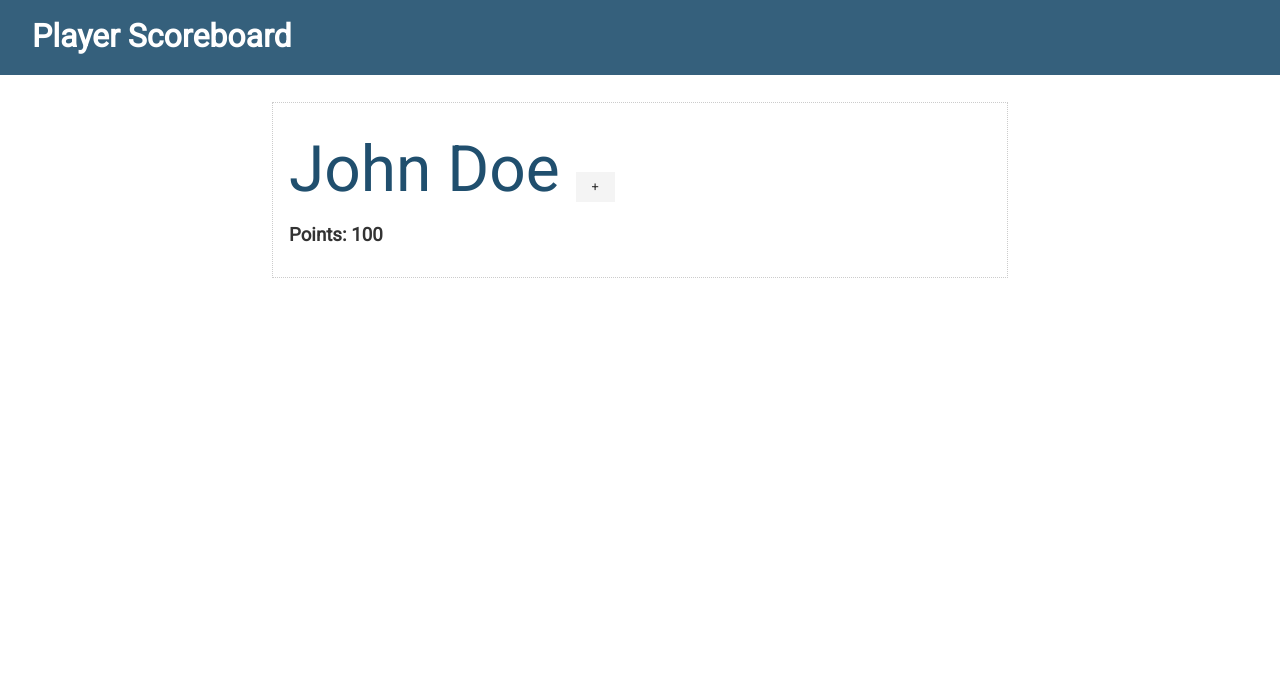
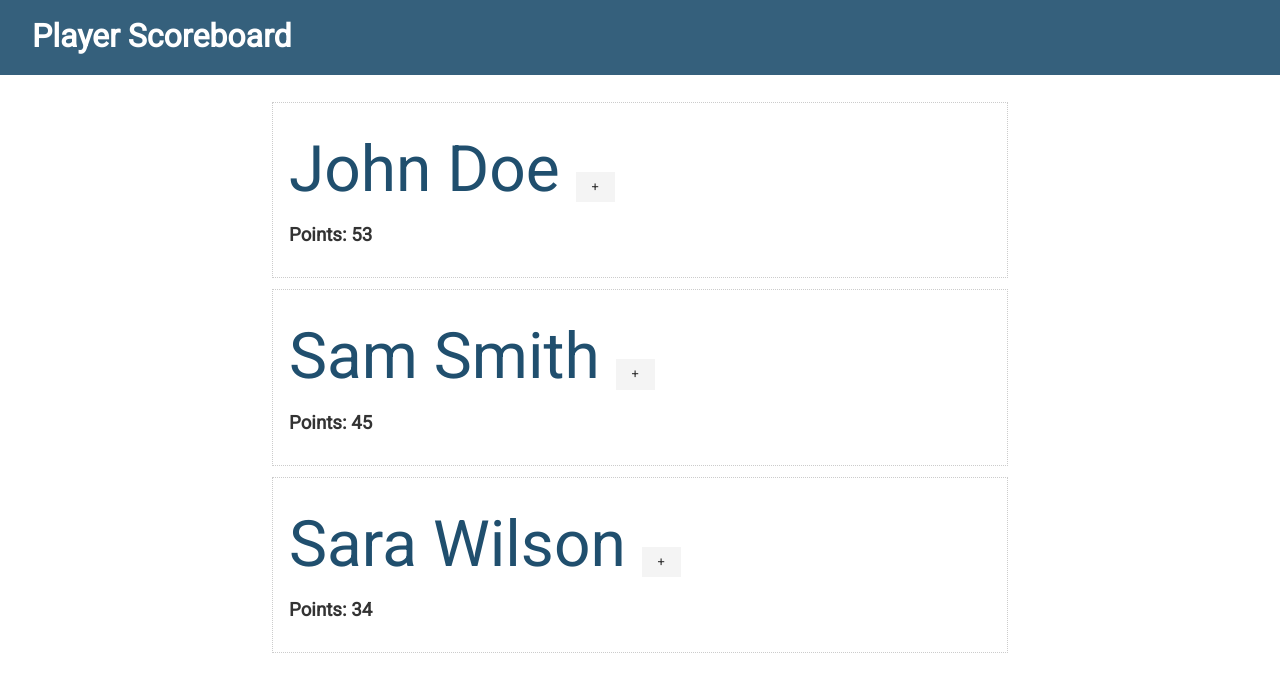
Before and after one commit to robwatsongtr/svelte-project-one, a Svelte app: page / in a window 1280 px wide. Shown: the top 692 px of the page. Built offline with nearby package versions, Linux system fonts and the light colour scheme.

Commit message:
added Player component

```diff
--- a/src/App.svelte
+++ b/src/App.svelte
@@ -1,42 +1,34 @@
 <script>
 
 	import Navbar from './Navbar.svelte';
+	import Player from './Player.svelte';
 
-	let name = 'John Doe'
-	let points = 100;
-	let showControls = false;
-
-	const addPoint = () => { points += 1 };
-	const removePoint = () => { points -= 1 };
-	const toggleControls = () => { showControls = !showControls }
+	let players = [
+		{
+      name: "John Doe",
+      points: 53
+    },
+    {
+      name: "Sam Smith",
+      points: 45
+    },
+    {
+      name: "Sara Wilson",
+      points: 34
+    }
+	];
 </script>
 
-<style>
-	h1 {
-		color: #204f6e;
-		font-size: 4em;
-		font-weight: 100;
-	}
-	h3 {
-		margin-bottom: 10px;
-	}
-</style>
+
 
 <Navbar />
 
 <div class="container">
-	<div class="card">
-		<h1>
-			{name}
-			<button class="btn btn-sm" on:click={toggleControls}>
-				{#if showControls}-{:else}+{/if}
-			</button>
-		</h1>
-		<h3>Points: {points}</h3>
-		{#if showControls}
-			<button class="btn" on:click={addPoint}>+1</button>
-			<button class="btn btn-dark" on:click={removePoint}>-1</button>
-			<input type="number" bind:value={points}>
-		{/if}
-	</div>
+	{#if players.length === 0 }
+		<p>No Players</p>
+	{:else}
+		{#each players as player}
+			<Player name={player.name} points={player.points} />
+		{/each}
+	{/if}
 </div>
--- /dev/null
+++ b/src/Player.svelte
@@ -0,0 +1,41 @@
+<script>
+
+  // this is equivalent to passing props in react:
+	export let name;
+	export let points;
+
+	let showControls = false;
+
+	const addPoint = () => { points += 1 };
+	const removePoint = () => { points -= 1 };
+	const toggleControls = () => { showControls = !showControls }
+</script>
+
+<style>
+	h1 {
+		color: #204f6e;
+		font-size: 4em;
+		font-weight: 100;
+	}
+	h3 {
+		margin-bottom: 10px;
+	}
+</style>
+
+
+
+
+	<div class="card">
+		<h1>
+			{name}
+			<button class="btn btn-sm" on:click={toggleControls}>
+				{#if showControls}-{:else}+{/if}
+			</button>
+		</h1>
+		<h3>Points: {points}</h3>
+		{#if showControls}
+			<button class="btn" on:click={addPoint}>+1</button>
+			<button class="btn btn-dark" on:click={removePoint}>-1</button>
+			<input type="number" bind:value={points}>
+		{/if}
+	</div>
```
